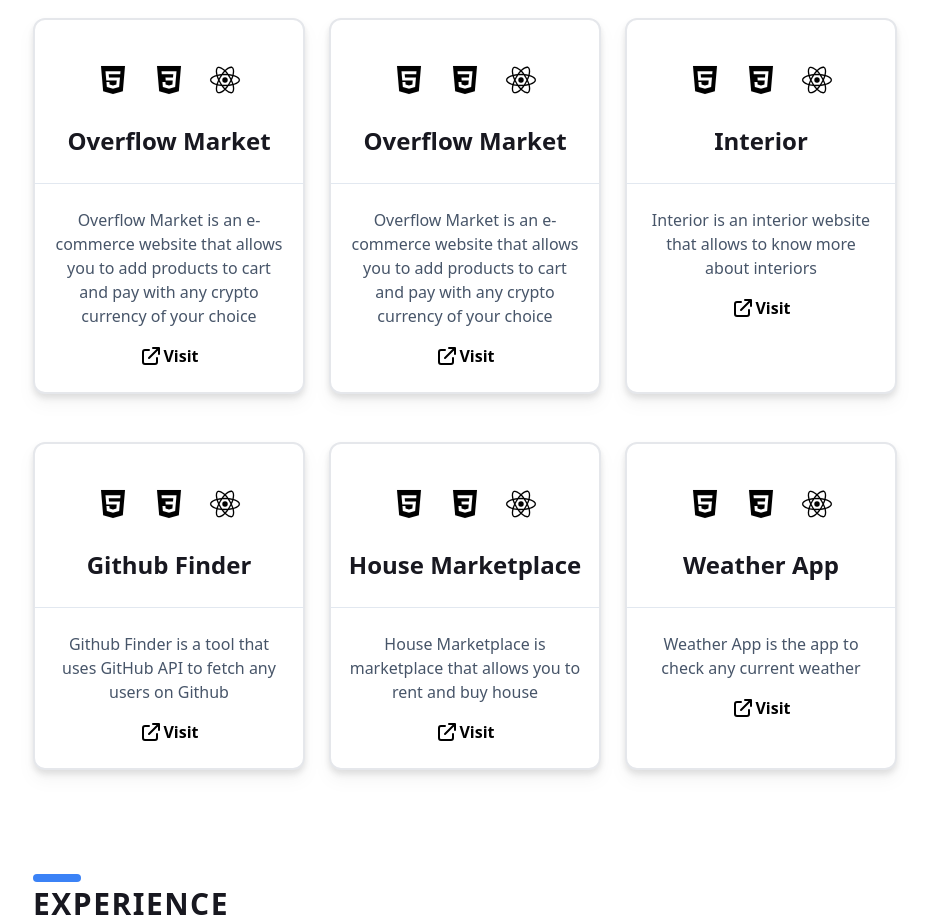
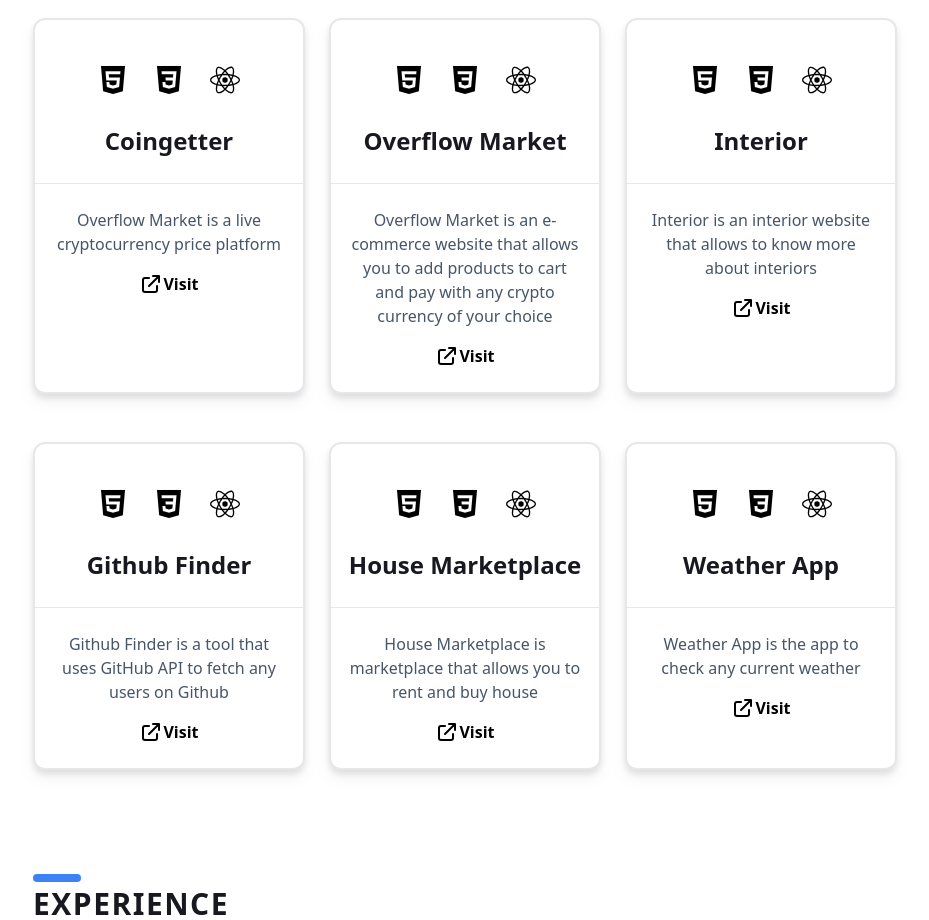
Before and after one commit to OverflowDev/overflownetworkonline, a React (Create React App) app: page / in a window 1280 px wide. Shown: the part 1060-1980 px from the top of the page, without its empty margins (175-1104 px from the left). Built offline with nearby package versions, Linux system fonts and the light colour scheme; the HTML template or start-up script is replaced by a standard one.

Commit message:
projects update

```diff
--- a/src/data/Projects.js
+++ b/src/data/Projects.js
@@ -1,9 +1,9 @@
 const Projects = [
     {
         id: 1,
-        name: 'Overflow Market',
-        description: 'Overflow Market is an e-commerce website that allows you to add products to cart and pay with any crypto currency of your choice',
-        url: 'https://overflowmarket.vercel.app/',
+        name: 'Coingetter',
+        description: 'Overflow Market is a live cryptocurrency price platform',
+        url: 'https://coingetter-overflowdev.vercel.app/',
         image: 'https://images.pexels.com/photos/953862/pexels-photo-953862.jpeg?cs=srgb&dl=pexels-emirkhan-bal-953862.jpg&fm=jpg'
 
     },
```
